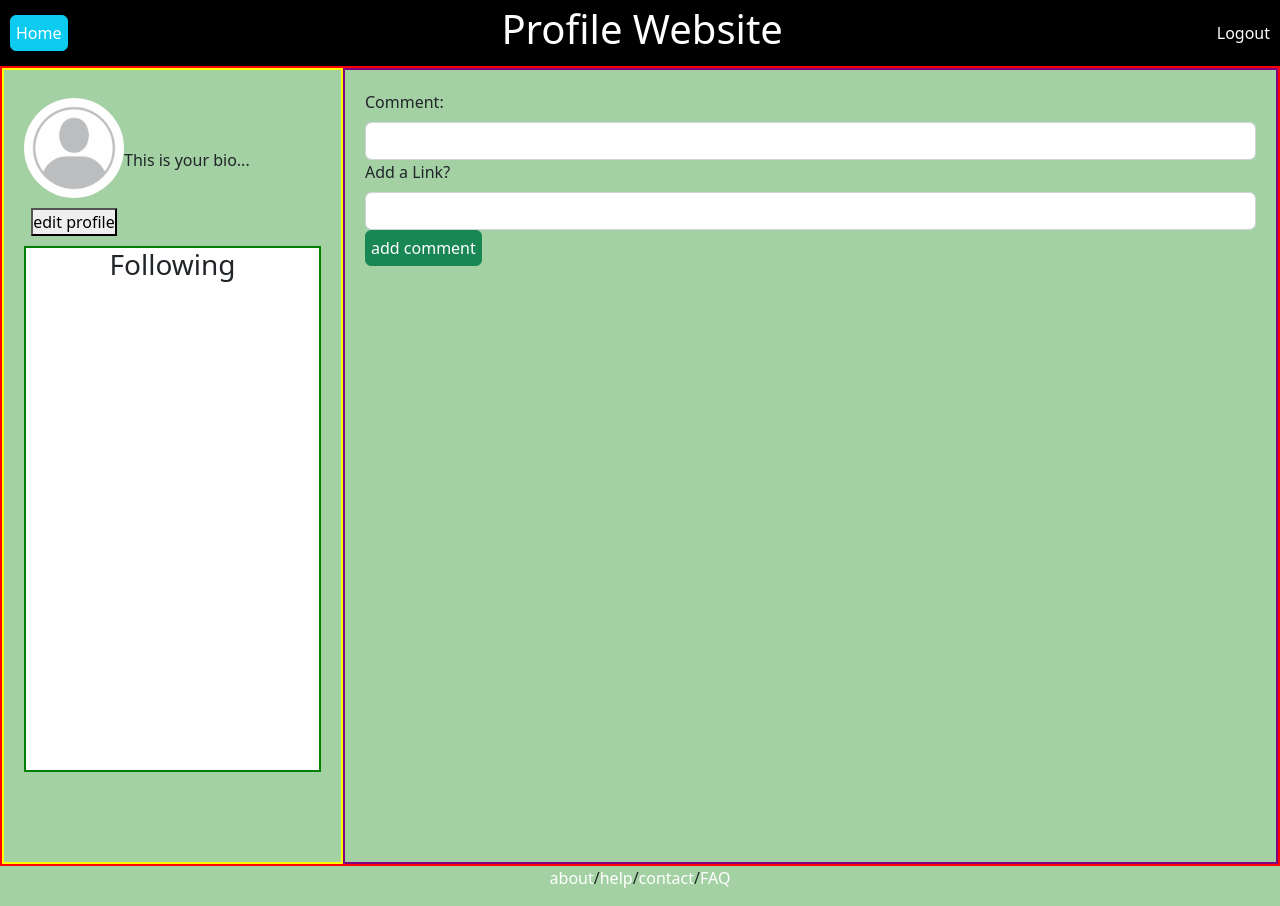
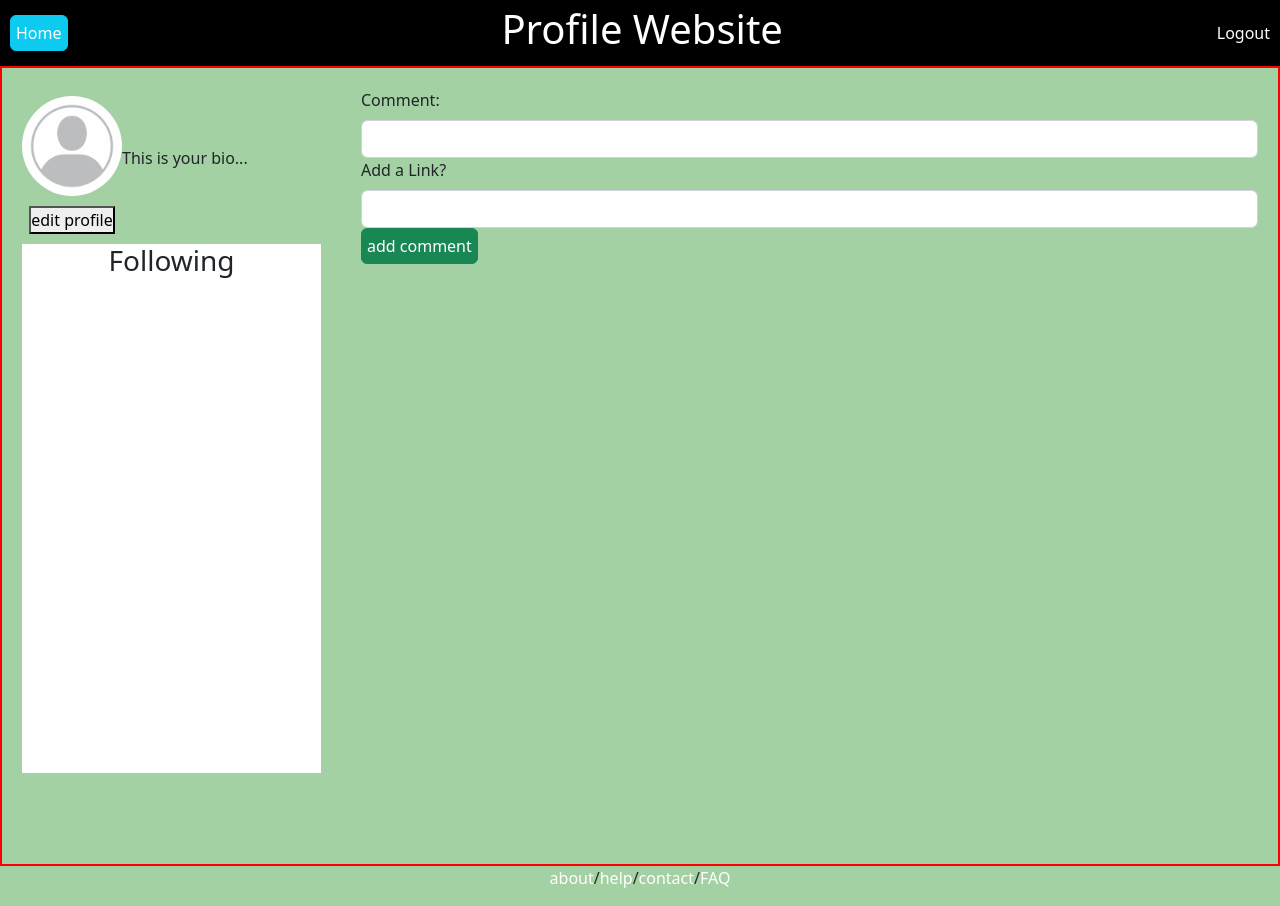
Before and after one commit to albertbravo650/Projects, a Flask app: template python/profile/flask_app/templates/home.html in a window 1280 px wide. Run offline with Flask 3, Linux system fonts and the light colour scheme; the template is opened without the code that fills it, so the values that code supplies are empty.

Commit message:
next commit from laptop1

```diff
--- a/python/profile/flask_app/static/style2.css
+++ b/python/profile/flask_app/static/style2.css
@@ -35,7 +35,7 @@ a {
 }
 
 .leftside {
-    border: 2px solid yellow;
+    /* border: 2px solid yellow; */
     flex: 1;
     padding: 20px;
 }
@@ -59,13 +59,13 @@ a {
 }
 
 .bottomLeft {
-    border: 2px solid green;
+    /* border: 2px solid green; */
     background-color: white;
     height: 70%;
 }
 
 .rightside {
-    border: 2px solid purple;
+    /* border: 2px solid purple; */
     flex: 3;
     padding: 20px;
 }
```
